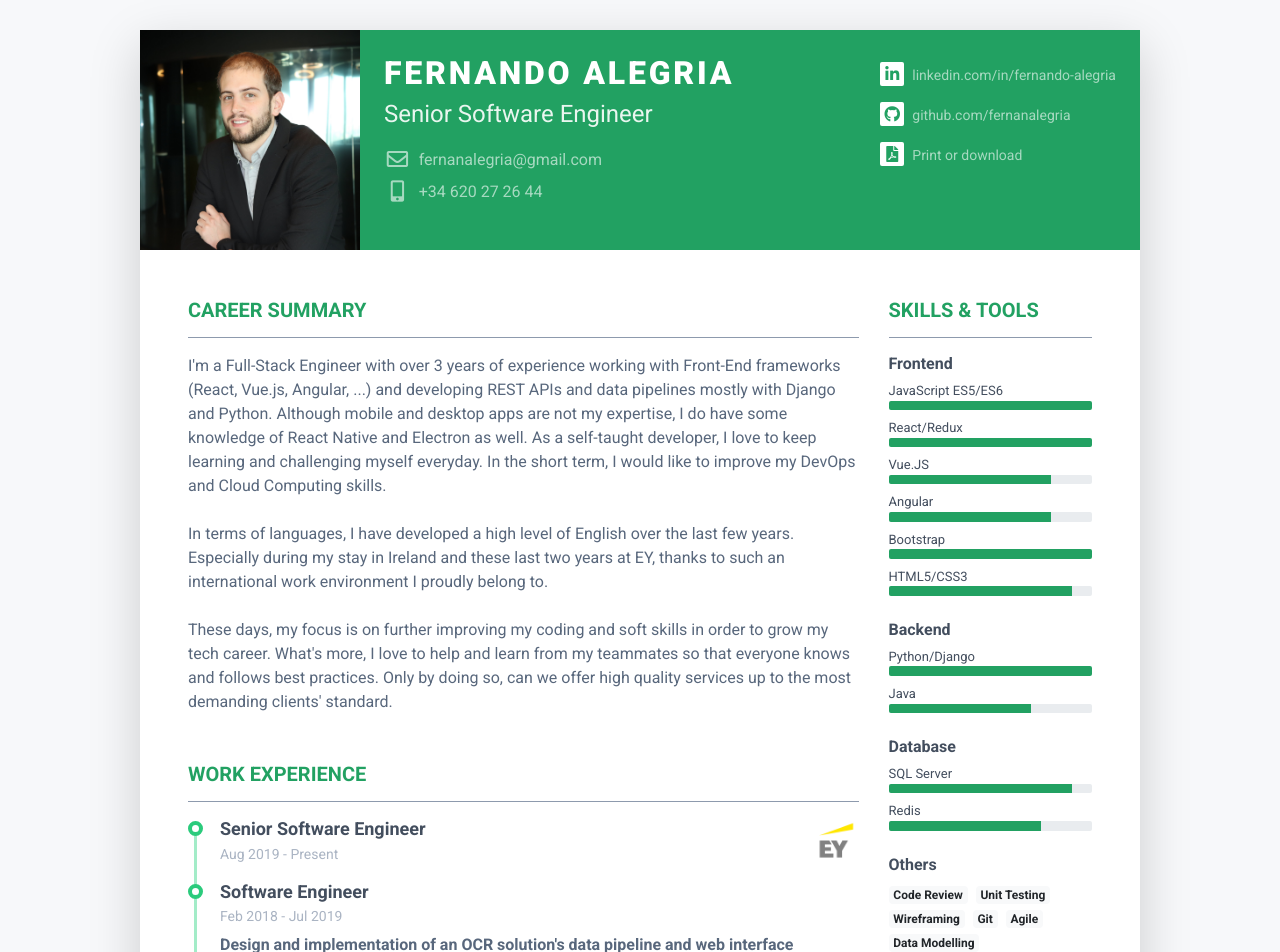
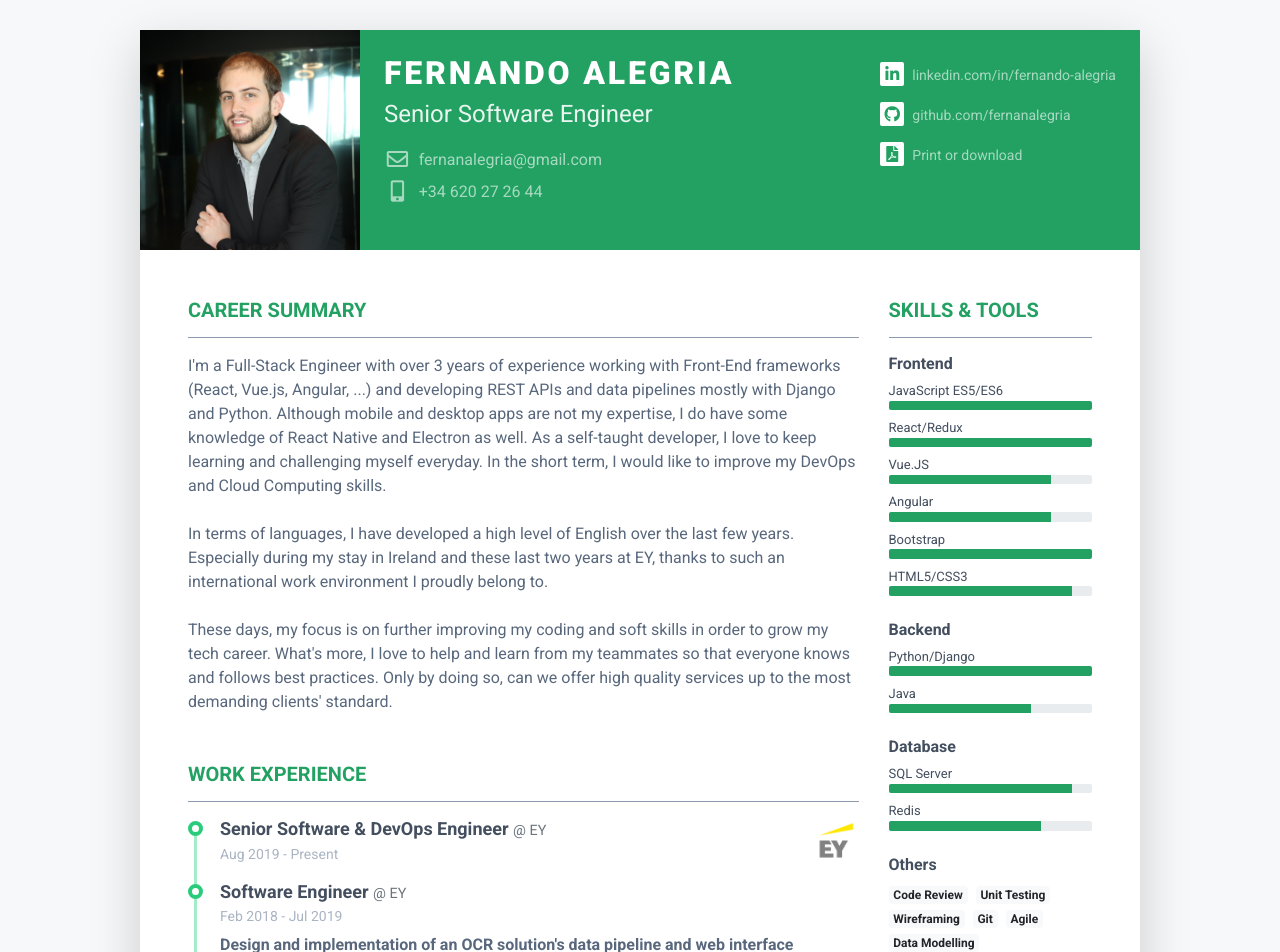
Before and after one commit to fernanalegria/resume, a React (Create React App) app: page / in a window 1280 px wide. Shown: the top 952 px of the page. Built offline with nearby package versions, Linux system fonts and the light colour scheme.

Commit message:
feat: Add company names

```diff
--- a/src/assets/js/resumeStore.js
+++ b/src/assets/js/resumeStore.js
@@ -38,7 +38,9 @@ export const careerSummary = [
 export const workExperience = [
   {
     id: 1,
-    jobTitle: 'Senior Software Engineer',
+    jobTitle: {
+      name: 'Senior Software & DevOps Engineer'
+    },
     from: 'Aug 2019',
     to: 'Present',
     company: {
@@ -49,7 +51,9 @@ export const workExperience = [
   },
   {
     id: 2,
-    jobTitle: 'Software Engineer',
+    jobTitle: {
+      name: 'Software Engineer'
+    },
     from: 'Feb 2018',
     to: 'Jul 2019',
     company: {
@@ -101,7 +105,9 @@ export const workExperience = [
   },
   {
     id: 3,
-    jobTitle: 'Front-End Web Developer',
+    jobTitle: {
+      name: 'Front-End Web Developer'
+    },
     from: 'Dec 2017',
     to: 'Feb 2018',
     company: {
@@ -127,7 +133,9 @@ export const workExperience = [
   },
   {
     id: 4,
-    jobTitle: 'Full-Stack Web Developer',
+    jobTitle: {
+      name: 'Full-Stack Web Developer'
+    },
     from: 'Oct 2016',
     to: 'Dec 2017',
     company: {
--- a/src/components/body/workExperience/CompanyExperience.js
+++ b/src/components/body/workExperience/CompanyExperience.js
@@ -14,14 +14,13 @@ const CompanyExperience = ({
   <article className={`resume-timeline-item position-relative ${className}`}>
     <div className="resume-timeline-item-header mb-2">
       <h3 className="resume-position-title font-weight-bold mb-1">
-        {jobTitle.subcategory ? (
-          <Fragment>
-            {jobTitle.name}{' '}
-            <small className="text-muted">{`(${jobTitle.subcategory})`}</small>
-          </Fragment>
-        ) : (
-          jobTitle
-        )}
+        <Fragment>
+          {`${jobTitle.name} `}
+          {jobTitle.subcategory && (
+            <small className="text-muted">{`(${jobTitle.subcategory}) `}</small>
+          )}
+          <small className="text-muted">{`@ ${name}`}</small>
+        </Fragment>
       </h3>
       <div className="resume-position-time">{`${from} - ${to}`}</div>
       {logo ? (
```
Also changed, not shown: 2 other files (tests, documents, lock files or other folders).
